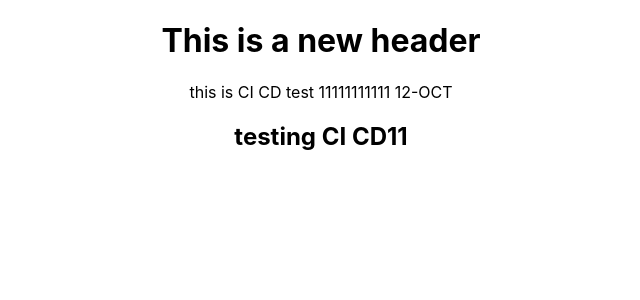
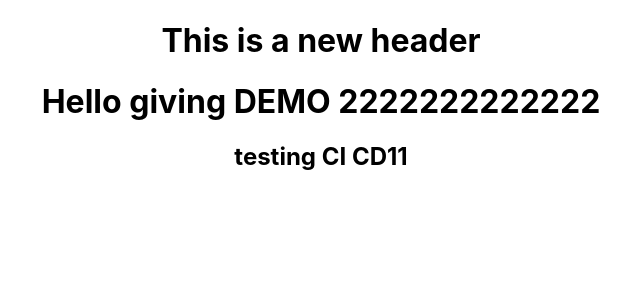
Before and after one commit to abgaur/backoffice-frontend, a React (Create React App) app: page / in a window 1280 px wide. Shown: the top 300 px of the page, without its empty margins (319-959 px from the left). Built offline with nearby package versions, Linux system fonts and the light colour scheme.

Commit message:
Giving demo 12 -Oct

```diff
--- a/src/components/header.jsx
+++ b/src/components/header.jsx
@@ -5,7 +5,7 @@ function Header() {
     return (
         <div>
             <h1>This is a new header</h1>
-            <p>this is CI CD test 11111111111    12-OCT</p>
+            <h1>Hello giving DEMO 2222222222222</h1>
         </div>
     )
 }
```
